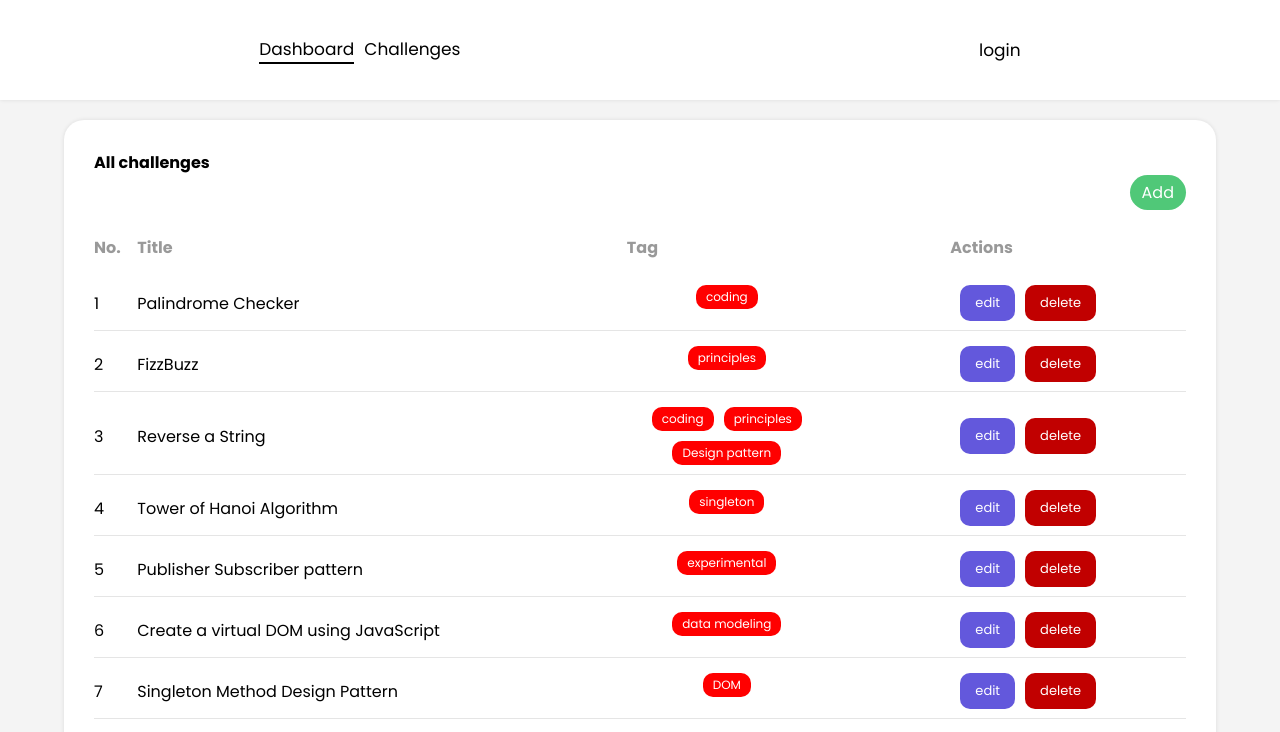
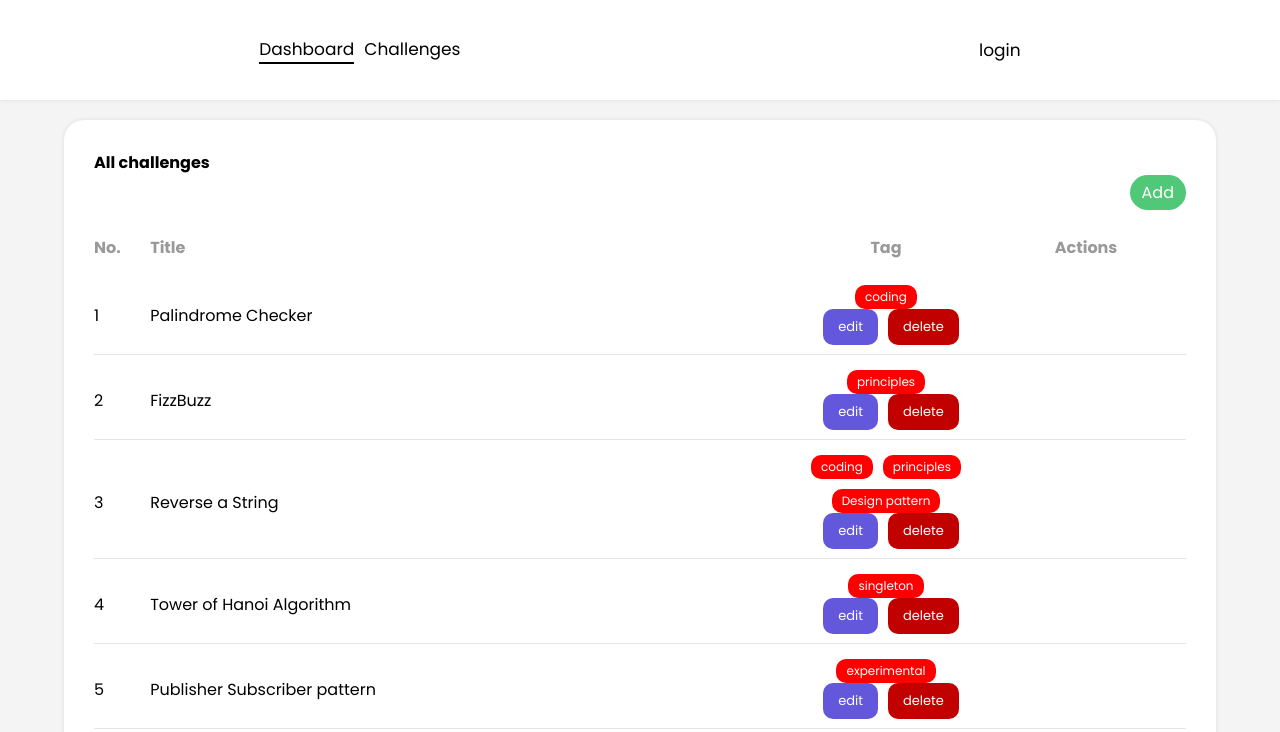
Before and after one commit to gkibria121/challenge-forum, a Next.js app: page /dashboard in a window 1280 px wide. Shown: the top 732 px of the page. Built offline with nearby package versions, Linux system fonts and the light colour scheme.

Commit message:
style changed

```diff
--- a/app/challenges/page.jsx
+++ b/app/challenges/page.jsx
@@ -89,7 +89,7 @@ function page() {
           headers={[
             { label: "No.", key: "id", colSpan: 1 },
             { label: "Title", key: "title", colSpan: 1 },
-            { label: "Tag", key: "tags", colSpan: 1 },
+            { label: "Tag", key: "tags", colSpan: 1 , class : 'table__th--tag'},
           ]}
           data={challenges}
           renderRow={(challenge) => (
--- a/app/dashboard/page.jsx
+++ b/app/dashboard/page.jsx
@@ -72,8 +72,8 @@ const ChallengesPage = () => {
           headers={[
             { label: "No.", key: "id", colSpan: 1 },
             { label: "Title", key: "title", colSpan: 3 },
-            { label: "Tag", key: "tags", colSpan: 1 },
-            { label: "Actions", key: "actions", colSpan: 1 },
+            { label: "Tag", key: "tags", colSpan: 1 ,class : 'table__th--tag' },
+            { label: "Actions", key: "actions", colSpan: 1,class : 'table__th--actions' },
           ]}
           actions={<div>action buttons</div>}
           data={challenges}
@@ -88,7 +88,7 @@ const ChallengesPage = () => {
                   <Tag key={tag} label={tag} />
                 ))}
               </td>
-              <td className="table__column">
+              <td className="table__column table__column--center" >
                 <ActionButtons />
               </td>
             </>
--- a/src/components/Table.jsx
+++ b/src/components/Table.jsx
@@ -6,7 +6,7 @@ const Table = ({ headers, data, renderRow ,onClick}) => {
       <thead className="table__thead">
         <tr>
           {headers.map((header) => (
-            <th key={header.key} colSpan={header.colSpan || 1} className="table__th">
+            <th key={header.key} colSpan={header.colSpan || 1} className={`table__th ${header.class}`}>
               {header.label}
             </th>
           ))}
--- a/src/sass/_table.scss
+++ b/src/sass/_table.scss
@@ -16,6 +16,7 @@
       text-align: center;
       width: 20rem;
     }
+
   }
 
   // &__tbody{
@@ -39,4 +40,9 @@
   &__column--tags {
     width: 20rem;
   }
+  &__column--center {
+    display: flex;
+    justify-content: center;
+    align-items: center;
+  }
 }
```
